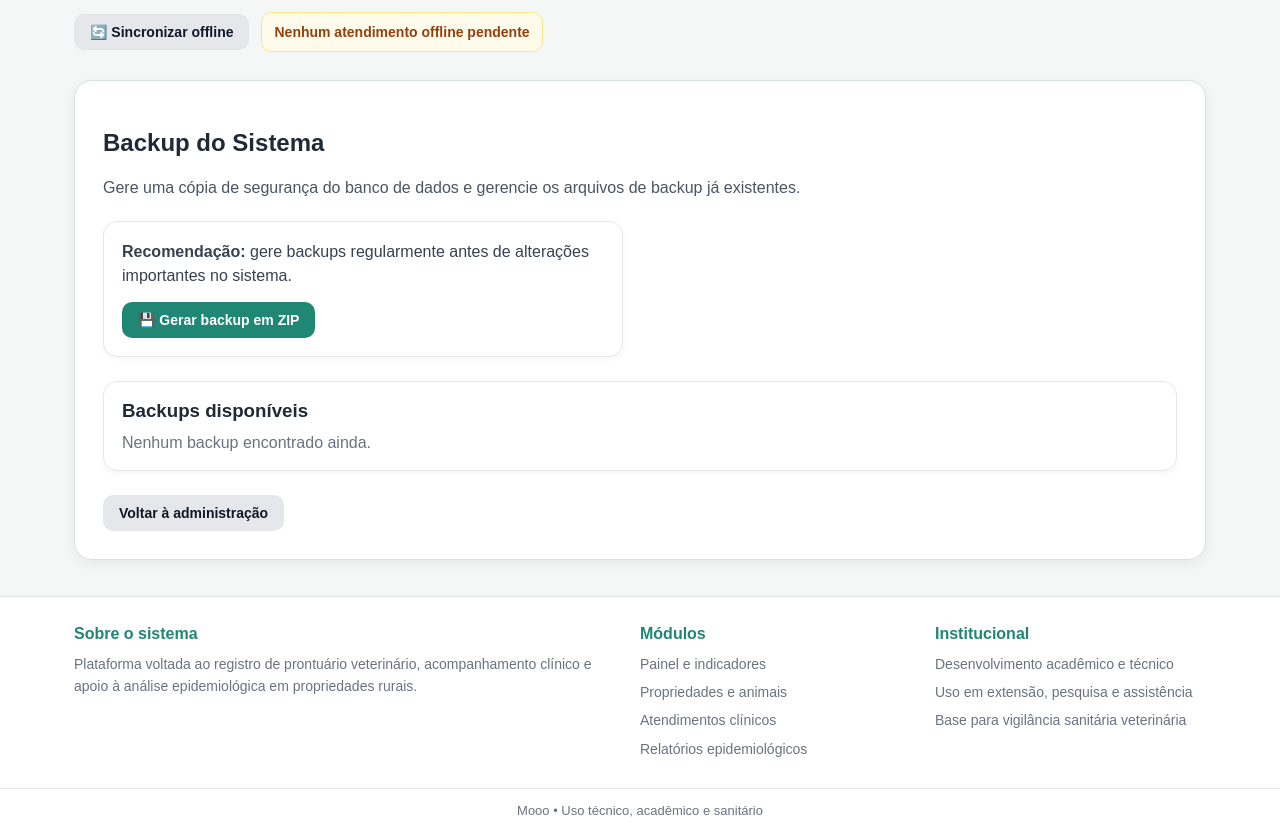
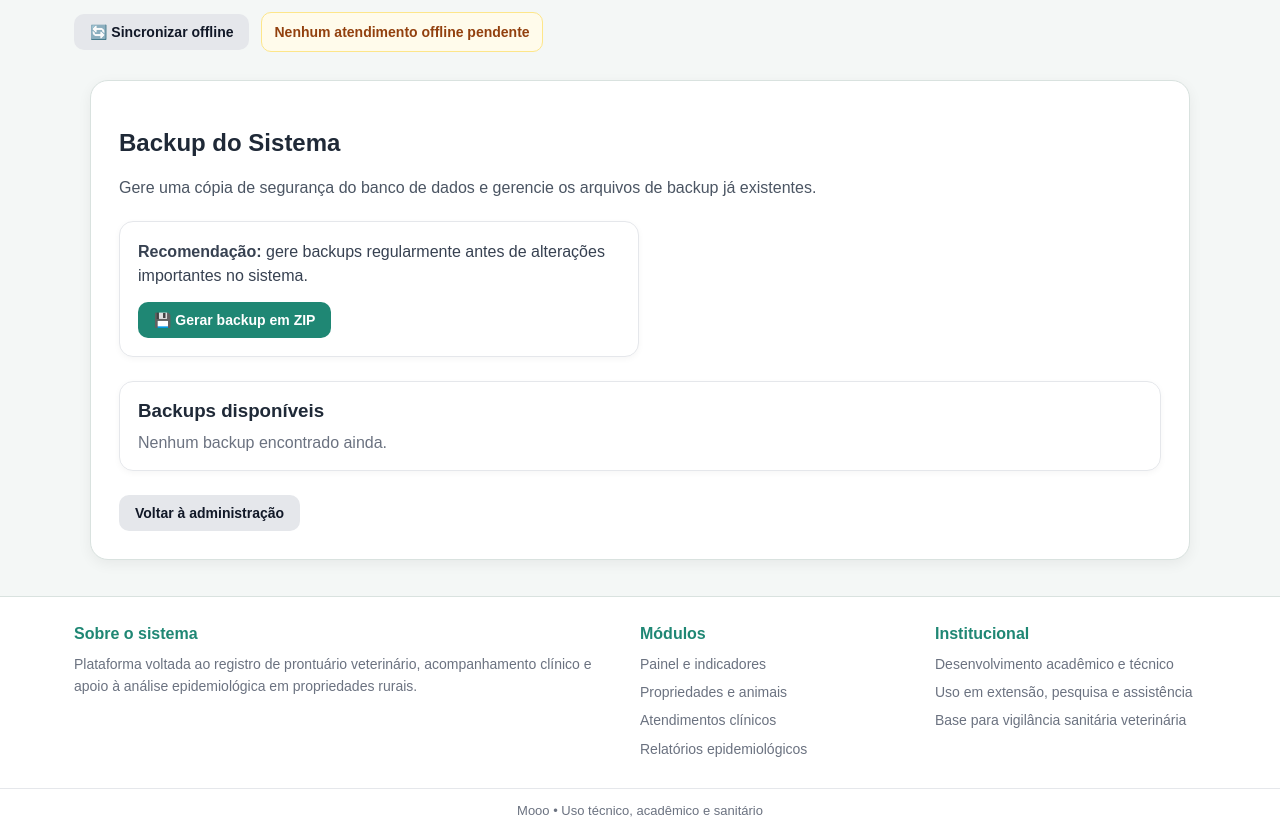
Before and after one commit to glauciocassiano-star/plataforma-relatorios, a Flask app: page /admin/backup in a window 1280 px wide. Shown: the part 155-987 px from the top of the page. Run offline with Flask 3, Linux system fonts and the light colour scheme; a user stored in the database is signed in; data comes from the database, SQL or seed files in the repository.

Commit message:
atualizacao layout

```diff
--- a/app/templates/base.html
+++ b/app/templates/base.html
@@ -231,6 +231,10 @@
   box-shadow: var(--sombra);
   padding: 28px;
   overflow: hidden;
+
+  width: 100%;
+  max-width: 1100px;   /* 🔥 controla a largura no notebook */
+  margin: 0 auto;      /* 🔥 centraliza */
 }
 
     .flash-messages {
@@ -563,8 +567,7 @@
       }
 
       .content-card {
-        padding: 16px;
-        border-radius: 16px;
+        padding: 18px;
     }
 
       .flash {
```
Lines whose indentation alone changed are shown as unchanged.
